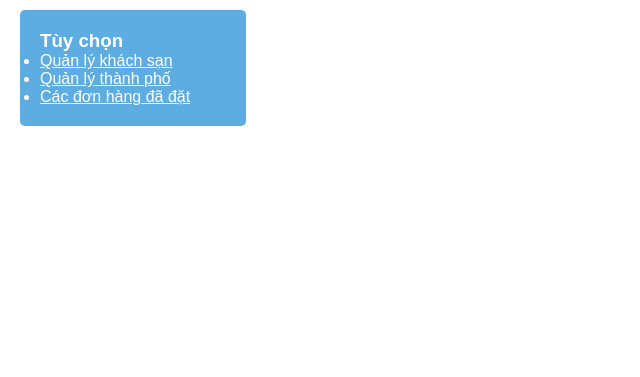
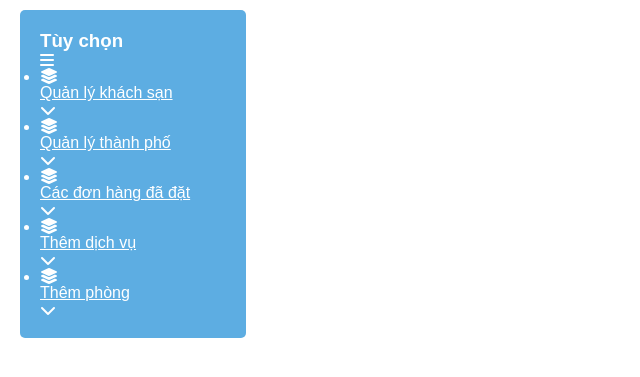
Before and after one commit to Kinn-max/web-booking-hotel, a PHP site: page /admin/index.php in a window 1280 px wide. Shown: the part 49-426 px from the top of the page, without its empty margins (0-640 px from the left). Run offline with PHP 8.4, Linux system fonts and the light colour scheme; the visitor is signed in with stand-in values (Sample User, id 1); some libraries are stand-ins or nearby versions.

Commit message:
update admin index.php

```diff
--- a/admin/index.php
+++ b/admin/index.php
@@ -1,14 +1,45 @@
 <?php
+include("../config/connect.php");
+
 session_start();
 if (!isset($_SESSION['admin'])) { //nếu session username k tồn tại thì quay lại trang login
     header('location:../auth/login.php');
 }
 ?>
+
 <head>
     <meta charset="UTF-8">
     <meta name="viewport" content="width=device-width, initial-scale=1.0">
+    <script src="https://kit.fontawesome.com/e9ee262283.js" crossorigin="anonymous"></script>
+    <!-- jQuery -->
+    <script src="https://code.jquery.com/jquery-3.6.0.min.js"></script>
+
+    <?php
+    if (isset($_GET['page'])) {
+        $page = $_GET['page'];
+        switch ($page) {
+            case 'service':
+                echo '<link rel="stylesheet" href="css/service.css">';
+                echo '
+    <!-- IconPicker CSS -->
+    <link rel="stylesheet" href="https://cdnjs.cloudflare.com/ajax/libs/fontawesome-iconpicker/3.2.0/css/fontawesome-iconpicker.min.css">
+    <!-- FontAwesome IconPicker JS -->
+    <script src="https://cdnjs.cloudflare.com/ajax/libs/fontawesome-iconpicker/3.2.0/js/fontawesome-iconpicker.min.js"></script>';
+                break;
+            case 'room':
+                echo '<link rel="stylesheet" href="css/room.css">';
+                echo '<script src="https://bsite.net/savrajdutta/cdn/multi-select.js"></script>';
+                break;
+            case 'city':
+                echo '<link rel="stylesheet" href="css/city.css">';
+                break;
+            case 'hotel':
+                echo '<link rel="stylesheet" href="css/city.css">';
+                break;
+        }
+    }
+    ?>
     <link rel="stylesheet" href="css/admin.css">
-    <link rel="stylesheet" href="css/city.css">
     <link rel="stylesheet" href="../css/header.css">
     <link rel="stylesheet" type="text/css" href="@{https://stackpath.bootstrapcdn.com/bootstrap/4.4.1/css/bootstrap.min.css}" />
     <title>Admin</title>
@@ -62,12 +93,38 @@ if (!isset($_SESSION['admin'])) { //nếu session username k tồn tại thì qu
                     </li>
                 </a>
                 <!--  -->
-                <a href="?page=booking"  class="text-category">
+                <a href="?page=booking" class="text-category">
                     <li class="category_list-item menu_ts">
                         <div class="show_category-both">
                             <div class="both_icon">
                                 <i class="fa-solid fa-layer-group"></i>
                                 <p>Các đơn hàng đã đặt</p>
+                            </div>
+                            <div class="round-round">
+                                <i class="fa-solid fa-chevron-down"></i>
+                            </div>
+                        </div>
+                    </li>
+                </a>
+                <a href="?page=service" class="text-category">
+                    <li class="category_list-item menu_ts">
+                        <div class="show_category-both">
+                            <div class="both_icon">
+                                <i class="fa-solid fa-layer-group"></i>
+                                <p>Thêm dịch vụ</p>
+                            </div>
+                            <div class="round-round">
+                                <i class="fa-solid fa-chevron-down"></i>
+                            </div>
+                        </div>
+                    </li>
+                </a>
+                <a href="?page=room" class="text-category">
+                    <li class="category_list-item menu_ts">
+                        <div class="show_category-both">
+                            <div class="both_icon">
+                                <i class="fa-solid fa-layer-group"></i>
+                                <p>Thêm phòng</p>
                             </div>
                             <div class="round-round">
                                 <i class="fa-solid fa-chevron-down"></i>
@@ -92,9 +149,32 @@ if (!isset($_SESSION['admin'])) { //nếu session username k tồn tại thì qu
                 case 'booking':
                     include 'pages/booking.php';
                     break;
+
+                case 'service':
+                    include 'pages/service.php';
+                    break;
+
+                case 'room':
+                    include 'pages/room.php';
+                    break;
             }
         }
         ?>
     </div>
 
+    <script>
+        <?php
+        if (isset($_GET['page'])) {
+            $page = $_GET['page'];
+            switch ($page) {
+                case 'service':
+                    include 'js/service.js';
+                    break;
+                case 'room':
+                    include 'js/room.js';
+                    break;
+            }
+        }
+        ?>
+    </script>
 </body>
```
